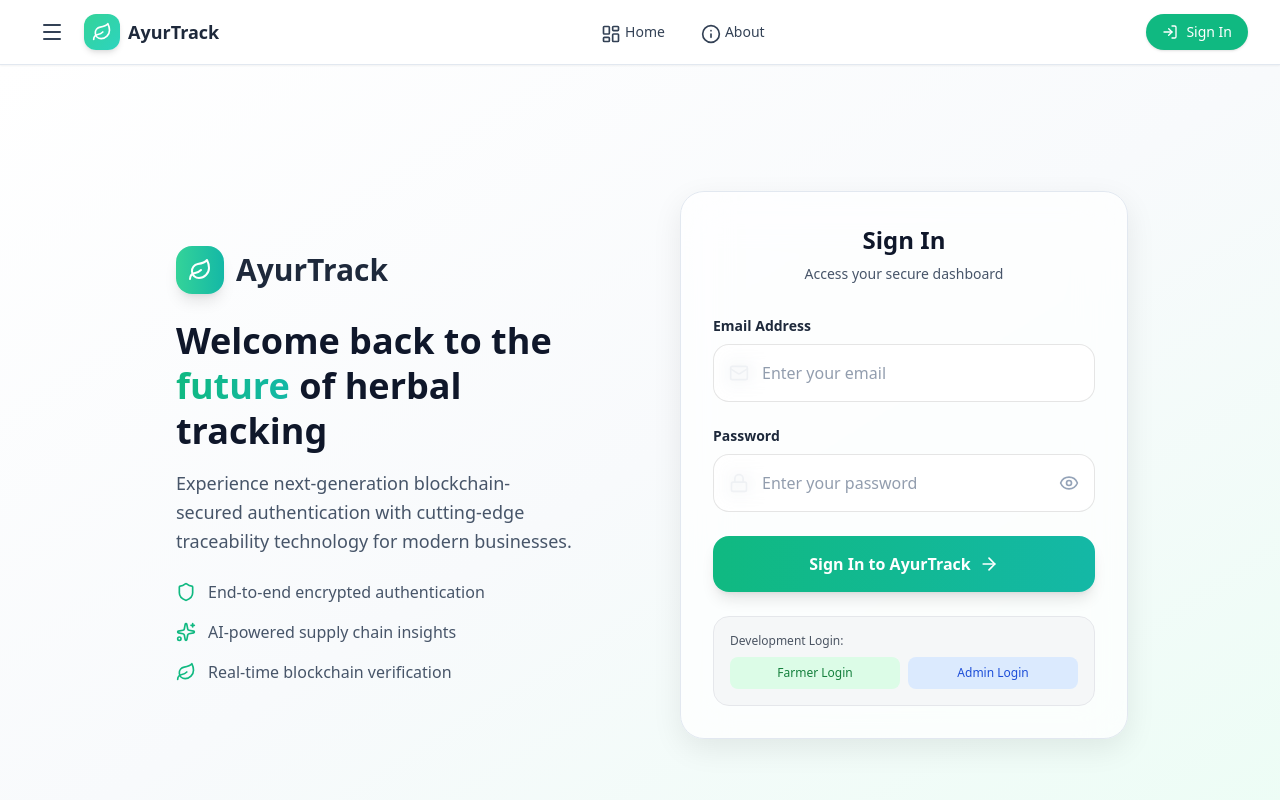
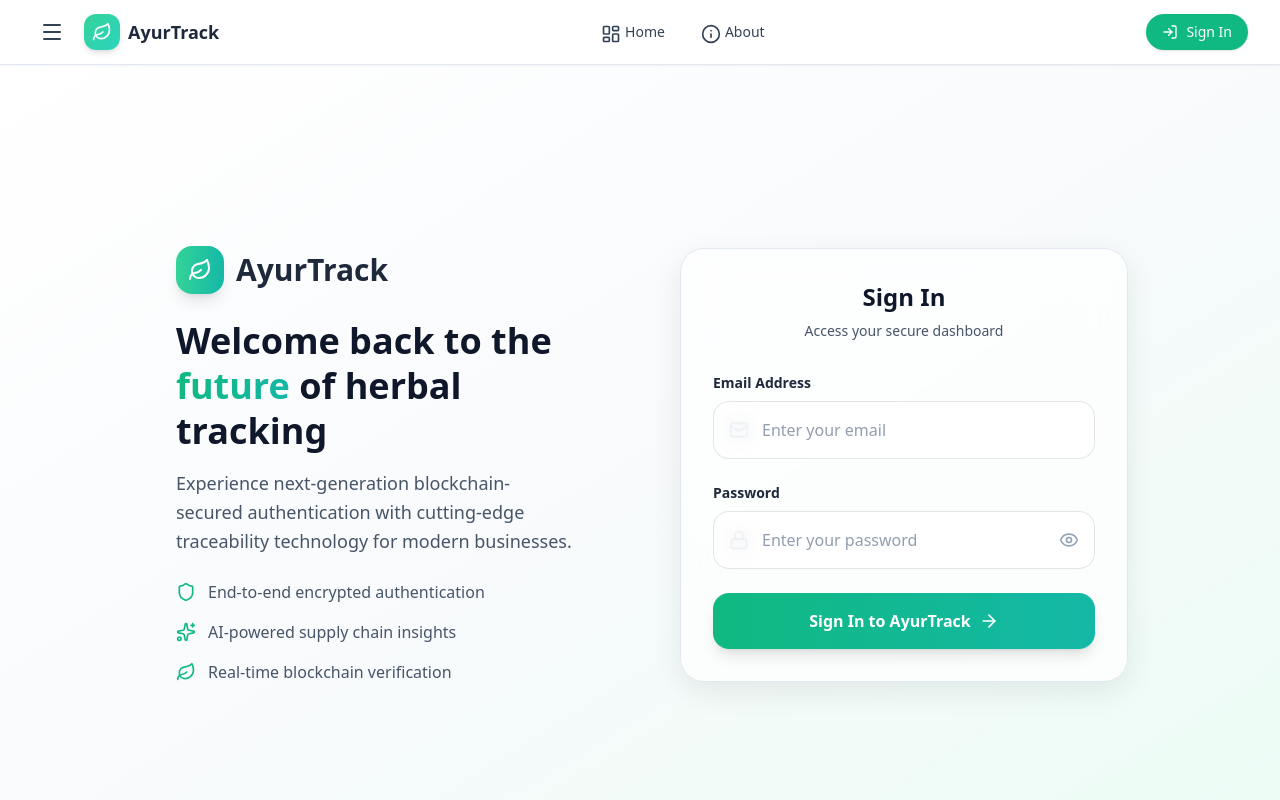
Before and after one commit to shreyes-7/AyurTrack, a React (Vite) app in the folder frontend/: page /login in a window 1280 px wide. Shown: the top 800 px of the page. Built offline with nearby package versions, Linux system fonts and the light colour scheme.

Commit message:
Fixed LoginIn page

```diff
--- a/frontend/src/Pages/Login.jsx
+++ b/frontend/src/Pages/Login.jsx
@@ -328,28 +328,7 @@ const Login = () => {
                   </button>
                 </form>
 
-                {/* Development helper */}
-                {process.env.NODE_ENV === 'development' && (
-                  <div className="mt-6 p-4 bg-gray-100/70 rounded-2xl border border-gray-200">
-                    <p className="text-xs text-gray-600 mb-2">Development Login:</p>
-                    <div className="grid grid-cols-2 gap-2 text-xs">
-                      <button
-                        type="button"
-                        onClick={() => setFormData({ email: 'farmer1@example.com', password: 'password123' })}
-                        className="p-2 bg-green-100 text-green-700 rounded-lg hover:bg-green-200 transition-colors"
-                      >
-                        Farmer Login
-                      </button>
-                      <button
-                        type="button"
-                        onClick={() => setFormData({ email: 'admin@example.com', password: 'password123' })}
-                        className="p-2 bg-blue-100 text-blue-700 rounded-lg hover:bg-blue-200 transition-colors"
-                      >
-                        Admin Login
-                      </button>
-                    </div>
-                  </div>
-                )}
+
               </div>
             </div>
           </div>
```
